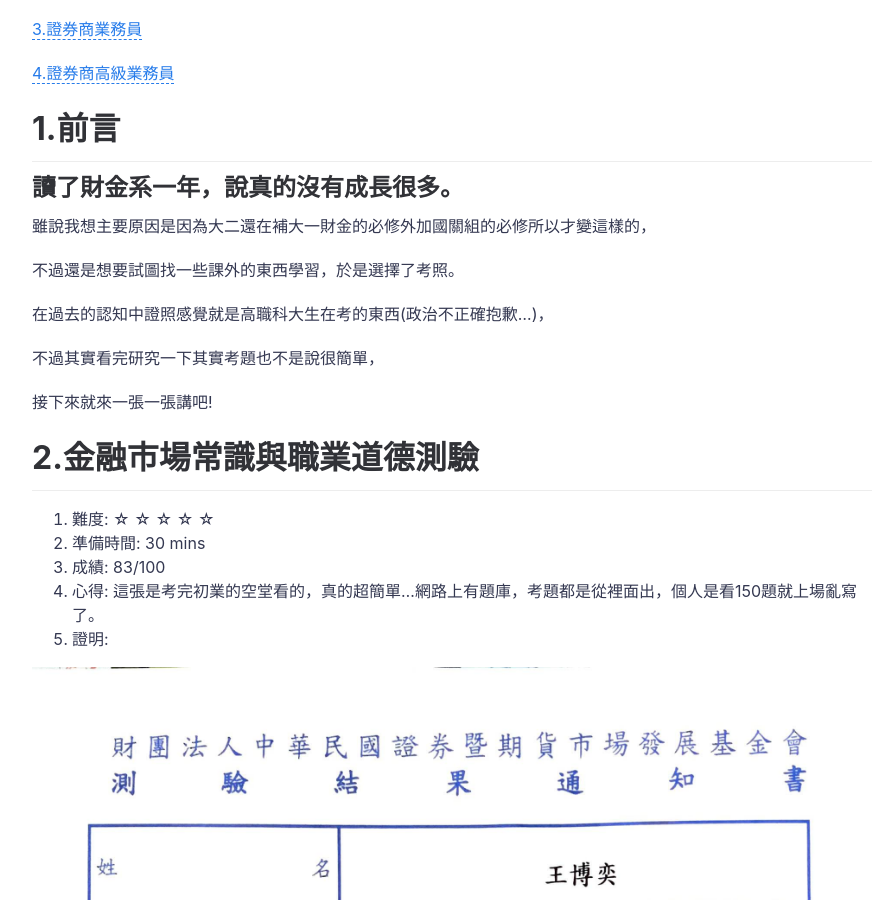
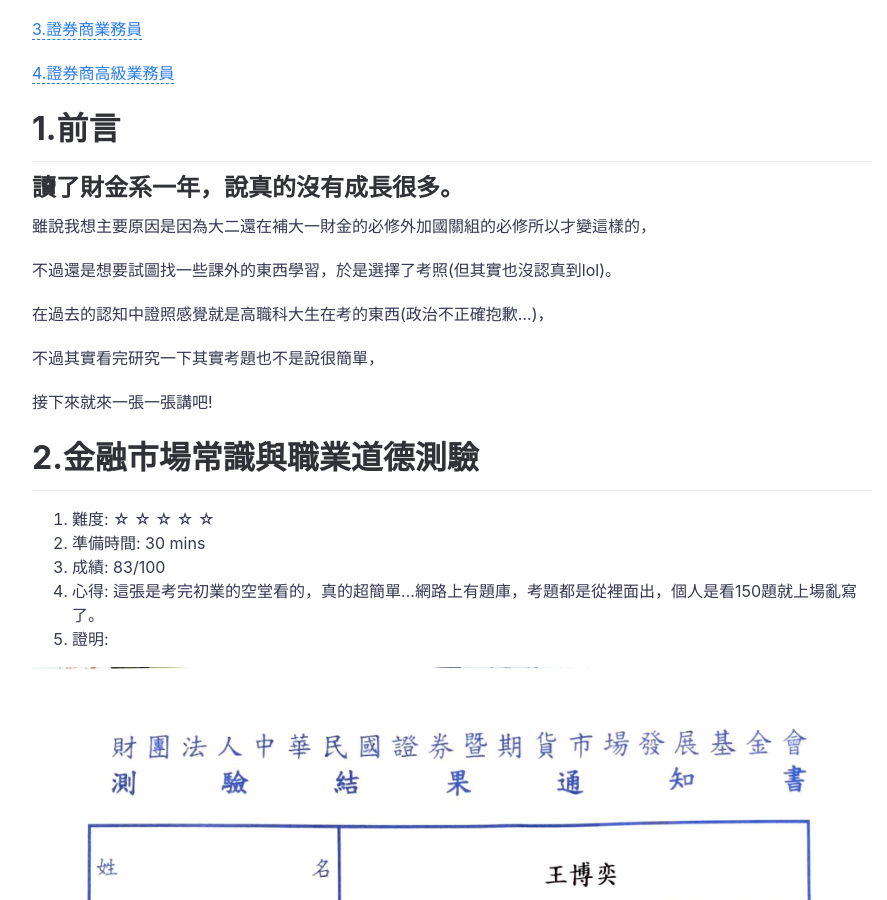
Before and after one commit to poi0905/blog, a Jekyll site: the page built from _posts/2020-07-03-license.md, in a window 1280 px wide and 900 px high, scrolled down 792 px. Shown: the whole window, without its empty margins (188-1075 px from the left). Built offline with Jekyll 4.4.1, drawn with Linux system fonts in a browser that asks for light colours; comment, search, counter and statistics services are not loaded.

Commit message:
2020/7/2

```diff
--- a/_posts/2020-07-03-license.md
+++ b/_posts/2020-07-03-license.md
@@ -28,7 +28,7 @@ categories: [紀錄]
 
 雖說我想主要原因是因為大二還在補大一財金的必修外加國關組的必修所以才變這樣的，
 
-不過還是想要試圖找一些課外的東西學習，於是選擇了考照。
+不過還是想要試圖找一些課外的東西學習，於是選擇了考照(但其實也沒認真到lol)。
 
 在過去的認知中證照感覺就是高職科大生在考的東西(政治不正確抱歉...)，
 
```
